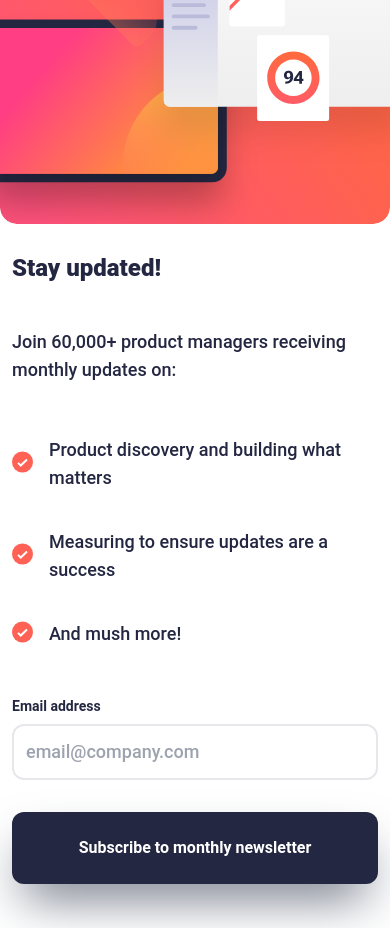
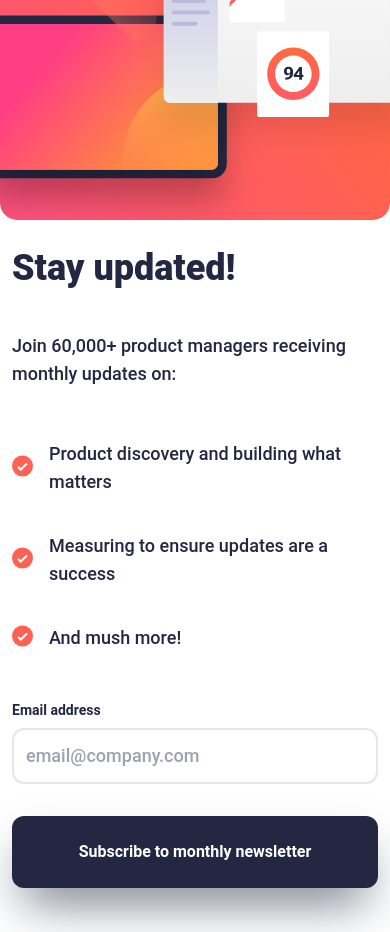
Before and after one commit to EdebaliErman/frontend-mentor-20, a React (Create React App) app: page / in a window 390 px wide. Built offline with nearby package versions, Linux system fonts and the light colour scheme; the HTML template or start-up script is replaced by a standard one.

Commit message:
responsive

```diff
--- a/src/Style/CardForm.css
+++ b/src/Style/CardForm.css
@@ -9,7 +9,7 @@
 
     .CardForm h1 {
         @apply text-7xl text-DarkSlateGrey font-extrabold my-4
-        md:text-2xl
+        md:text-4xl
     }
 
     .CardForm ul li {
```
